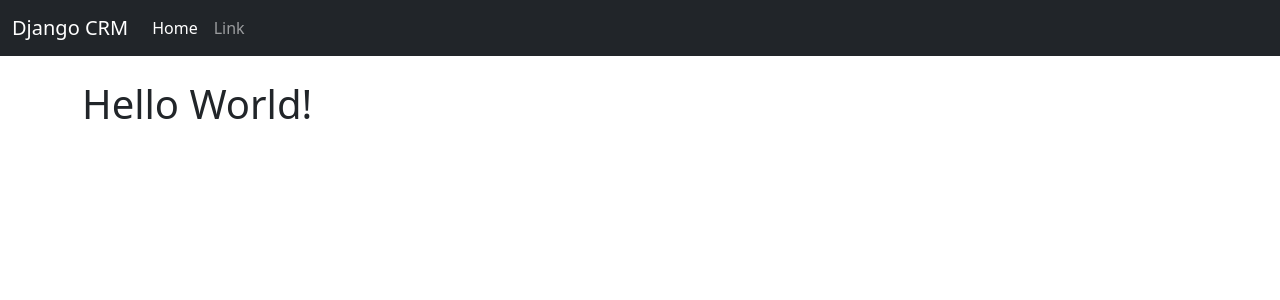
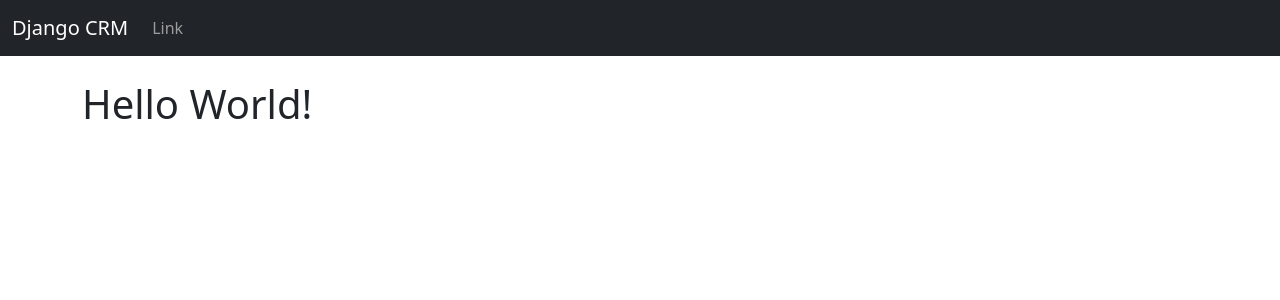
Before and after one commit to CoderSales/Following-Django-Proj-CRM-App-Tutorial, a Django app: page / in a window 1280 px wide. Shown: the top 300 px of the page. Run offline with Django 4.2, Linux system fonts and the light colour scheme.

Commit message:
Cut excess link from navbar

```diff
--- a/dcrm/website/templates/navbar.html
+++ b/dcrm/website/templates/navbar.html
@@ -6,9 +6,7 @@
     </button>
     <div class="collapse navbar-collapse" id="navbarSupportedContent">
       <ul class="navbar-nav me-auto mb-2 mb-lg-0">
-        <li class="nav-item">
-          <a class="nav-link active" aria-current="page" href="#">Home</a>
-        </li>
+
         <li class="nav-item">
           <a class="nav-link" href="#">Link</a>
         </li>
```
